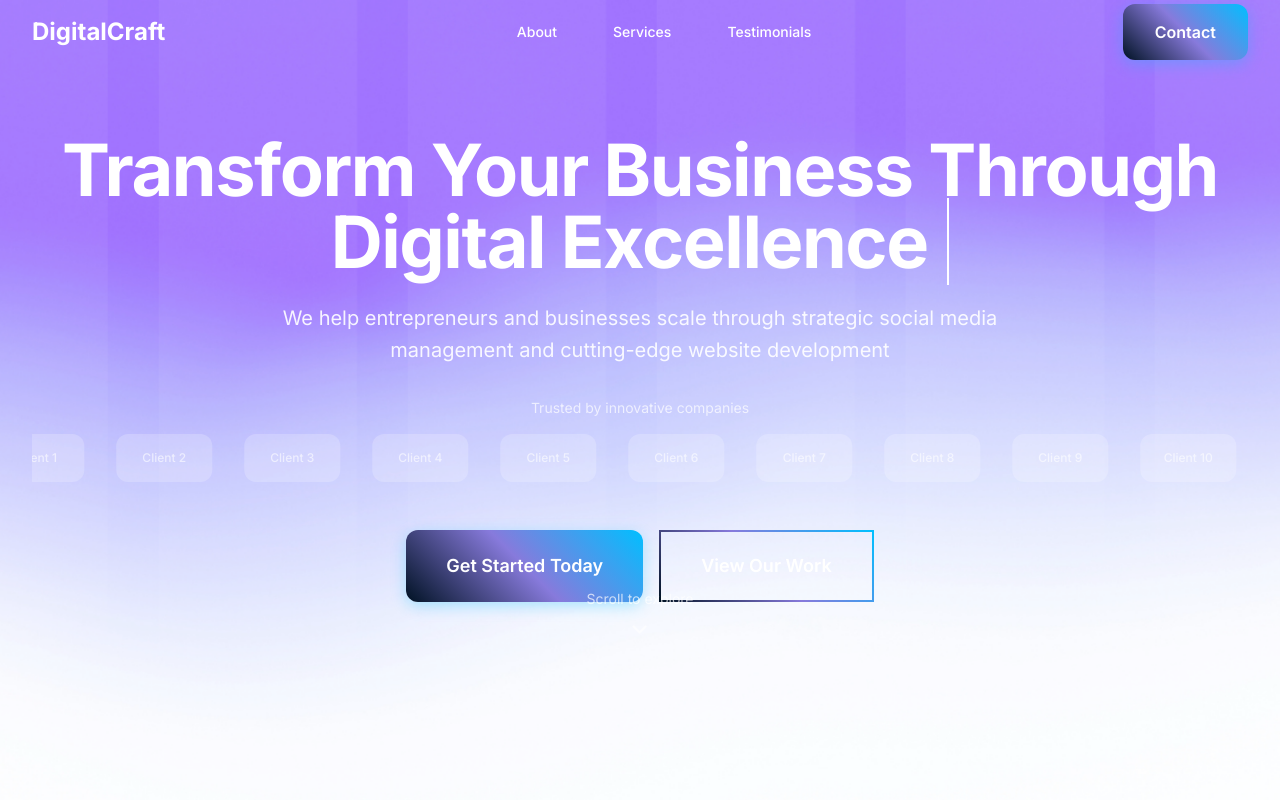
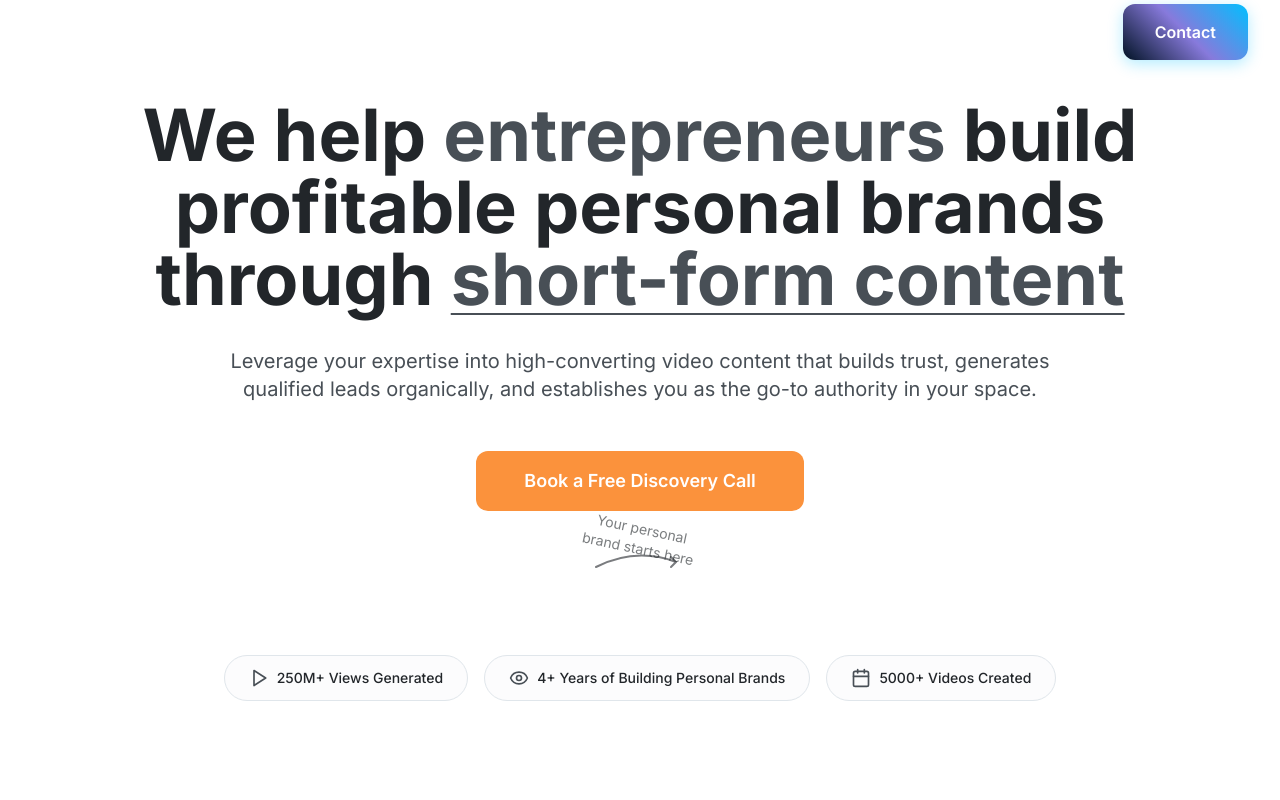
Before and after one commit to Starx71/digital-alchemy-website-craft, a React (Vite) app: page / in a window 1280 px wide. Shown: the top 800 px of the page. Built offline with nearby package versions, Linux system fonts and the light colour scheme.

Commit message:
Refactor: Update hero section
Update the hero section based on the provided image.

```diff
--- a/src/components/HeroSection.tsx
+++ b/src/components/HeroSection.tsx
@@ -1,6 +1,5 @@
-import { useState, useEffect } from 'react';
 import { motion } from 'framer-motion';
-import { ChevronDown } from 'lucide-react';
+import { Play, Eye, Calendar } from 'lucide-react';
 
 interface HeroSectionProps {
   onContactClick: () => void;
@@ -8,151 +7,91 @@ interface HeroSectionProps {
 }
 
 export const HeroSection: React.FC<HeroSectionProps> = ({ onContactClick, onWorkClick }) => {
-  const [typedText, setTypedText] = useState('');
-  const [showCursor, setShowCursor] = useState(true);
-  const fullText = 'Transform Your Business Through Digital Excellence';
-
-  useEffect(() => {
-    let i = 0;
-    const typeTimer = setInterval(() => {
-      if (i < fullText.length) {
-        setTypedText(fullText.slice(0, i + 1));
-        i++;
-      } else {
-        clearInterval(typeTimer);
-        // Hide cursor after typing is complete
-        setTimeout(() => setShowCursor(false), 1000);
-      }
-    }, 100);
-
-    // Cursor blink effect
-    const cursorTimer = setInterval(() => {
-      setShowCursor(prev => !prev);
-    }, 500);
-
-    return () => {
-      clearInterval(typeTimer);
-      clearInterval(cursorTimer);
-    };
-  }, []);
-
-  // Particle animation positions
-  const particles = Array.from({ length: 20 }, (_, i) => ({
-    id: i,
-    x: Math.random() * 100,
-    y: Math.random() * 100,
-    size: Math.random() * 4 + 2,
-    delay: Math.random() * 2,
-  }));
-
   return (
-    <section className="relative min-h-screen flex items-center justify-center overflow-hidden">
-      {/* Background Image */}
-      <div
-        className="absolute inset-0 bg-cover bg-center bg-no-repeat"
-        style={{
-          backgroundImage: `url('/lovable-uploads/e0440f88-650a-421d-a74c-b0dea09b6ed1.png')`
-        }}
-      />
-
+    <section className="relative min-h-screen flex items-center justify-center bg-background">
       {/* Content */}
-      <div className="relative z-10 max-w-7xl mx-auto px-6 lg:px-8 text-center">
+      <div className="relative z-10 max-w-6xl mx-auto px-6 lg:px-8 text-center py-20">
         <motion.div
           initial={{ opacity: 0, y: 30 }}
           animate={{ opacity: 1, y: 0 }}
           transition={{ duration: 0.8, delay: 0.2 }}
         >
-          {/* Main Headline with Typing Effect */}
-          <h1 className="heading-xl text-white mb-6">
-            {typedText}
-            <span className={`ml-1 border-r-2 border-white ${showCursor ? 'opacity-100' : 'opacity-0'}`}>
-              &nbsp;
+          {/* Main Headline */}
+          <h1 className="text-5xl md:text-7xl font-bold text-foreground mb-8 leading-tight">
+            We help{' '}
+            <span className="text-muted-foreground">entrepreneurs</span>{' '}
+            build profitable personal brands through{' '}
+            <span className="text-muted-foreground underline decoration-2 underline-offset-8">
+              short-form content
             </span>
           </h1>
 
           {/* Subheadline */}
           <motion.p
-            className="body-lg text-white/90 mb-8 max-w-3xl mx-auto"
+            className="text-lg md:text-xl text-muted-foreground mb-12 max-w-4xl mx-auto leading-relaxed"
             initial={{ opacity: 0, y: 20 }}
             animate={{ opacity: 1, y: 0 }}
-            transition={{ duration: 0.8, delay: 2.5 }}
+            transition={{ duration: 0.8, delay: 0.4 }}
           >
-            We help entrepreneurs and businesses scale through strategic social media management and cutting-edge website development
+            Leverage your expertise into high-converting video content that builds trust, generates
+            qualified leads organically, and establishes you as the go-to authority in your space.
           </motion.p>
 
-          {/* Trust Indicators - Logo Carousel */}
+          {/* CTA Button with Arrow */}
           <motion.div
-            className="mb-12"
-            initial={{ opacity: 0 }}
-            animate={{ opacity: 1 }}
-            transition={{ duration: 0.8, delay: 3 }}
+            className="flex flex-col items-center mb-16"
+            initial={{ opacity: 0, y: 20 }}
+            animate={{ opacity: 1, y: 0 }}
+            transition={{ duration: 0.8, delay: 0.6 }}
           >
-            <p className="text-white/70 text-sm mb-4">Trusted by innovative companies</p>
-            <div className="relative overflow-hidden">
-              <motion.div
-                className="flex space-x-8 items-center"
-                animate={{ x: [0, -100] }}
-                transition={{
-                  duration: 15,
-                  repeat: Infinity,
-                  ease: "linear",
-                }}
+            <motion.button
+              onClick={onContactClick}
+              className="bg-orange-400 hover:bg-orange-500 text-white font-semibold text-lg px-12 py-4 rounded-lg transition-colors duration-200 mb-4"
+              whileHover={{ scale: 1.05 }}
+              whileTap={{ scale: 0.95 }}
+            >
+              Book a Free Discovery Call
+            </motion.button>
+
+            {/* Handwritten Arrow and Text */}
+            <div className="relative">
+              <svg
+                className="w-32 h-16 text-foreground/60"
+                viewBox="0 0 128 64"
+                fill="none"
+                stroke="currentColor"
+                strokeWidth="2"
+                strokeLinecap="round"
               >
-                {/* Placeholder client logos */}
-                {Array.from({ length: 12 }, (_, i) => (
-                  <div
-                    key={i}
-                    className="flex-shrink-0 w-24 h-12 bg-white/20 rounded-lg flex items-center justify-center text-white/60 text-xs font-medium grayscale hover:grayscale-0 transition-all duration-300"
-                  >
-                    Client {i + 1}
-                  </div>
-                ))}
-              </motion.div>
+                <path d="M20 40 Q60 20 100 35 L95 30 M100 35 L95 40" />
+              </svg>
+              <span className="absolute -top-2 right-0 text-sm text-foreground/60 font-handwriting transform rotate-12">
+                Your personal brand starts here
+              </span>
             </div>
           </motion.div>
 
-          {/* CTA Buttons */}
+          {/* Stats Section */}
           <motion.div
-            className="flex flex-col sm:flex-row gap-4 justify-center mb-16"
+            className="flex flex-col sm:flex-row gap-4 justify-center items-center"
             initial={{ opacity: 0, y: 20 }}
             animate={{ opacity: 1, y: 0 }}
-            transition={{ duration: 0.8, delay: 3.5 }}
+            transition={{ duration: 0.8, delay: 0.8 }}
           >
-            <motion.button
-              onClick={onContactClick}
-              className="btn-primary text-lg px-10 py-5"
-              whileHover={{ scale: 1.05 }}
-              whileTap={{ scale: 0.95 }}
-            >
-              Get Started Today
-            </motion.button>
+            <div className="flex items-center gap-2 bg-muted/50 px-6 py-3 rounded-full border">
+              <Play className="w-5 h-5 text-muted-foreground" />
+              <span className="text-sm font-medium text-foreground">250M+ Views Generated</span>
+            </div>
 
-            <motion.button
-              onClick={onWorkClick}
-              className="btn-secondary text-lg px-10 py-5 text-white border-white/30 hover:bg-white hover:text-deep-blue"
-              whileHover={{ scale: 1.05 }}
-              whileTap={{ scale: 0.95 }}
-            >
-              View Our Work
-            </motion.button>
-          </motion.div>
+            <div className="flex items-center gap-2 bg-muted/50 px-6 py-3 rounded-full border">
+              <Eye className="w-5 h-5 text-muted-foreground" />
+              <span className="text-sm font-medium text-foreground">4+ Years of Building Personal Brands</span>
+            </div>
 
-          {/* Scroll Indicator */}
-          <motion.div
-            className="absolute bottom-8 left-1/2 transform -translate-x-1/2"
-            initial={{ opacity: 0 }}
-            animate={{ opacity: 1 }}
-            transition={{ duration: 0.8, delay: 4 }}
-          >
-            <motion.div
-              className="flex flex-col items-center text-white/70 cursor-pointer hover:text-white transition-colors"
-              animate={{ y: [0, 10, 0] }}
-              transition={{ duration: 2, repeat: Infinity }}
-              onClick={() => window.scrollTo({ top: window.innerHeight, behavior: 'smooth' })}
-            >
-              <span className="text-sm mb-2">Scroll to explore</span>
-              <ChevronDown size={24} />
-            </motion.div>
+            <div className="flex items-center gap-2 bg-muted/50 px-6 py-3 rounded-full border">
+              <Calendar className="w-5 h-5 text-muted-foreground" />
+              <span className="text-sm font-medium text-foreground">5000+ Videos Created</span>
+            </div>
           </motion.div>
         </motion.div>
       </div>
```
